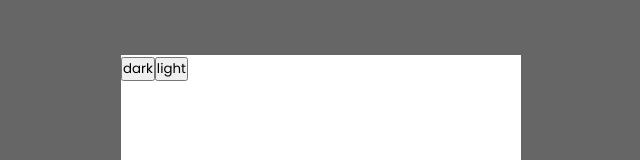
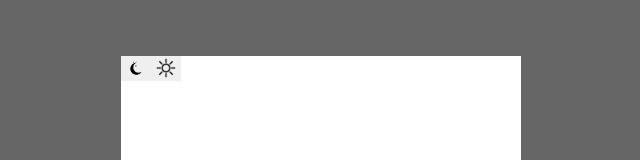
Before and after one commit to MatheusFellipi/calculatora-Reactjs, a React (Create React App) app: page / in a window 1280 px wide. Shown: the top 160 px of the page, without its empty margins (319-959 px from the left). Built offline with nearby package versions, Linux system fonts and the light colour scheme.

Commit message:
Update index.tsx

```diff
--- a/src/page/Landing/index.tsx
+++ b/src/page/Landing/index.tsx
@@ -1,9 +1,17 @@
 import { useState } from "react";
 import { Buttons } from "../../components/Buttons";
-import { ButtonsContainer, Calculador, Container, Display } from "./styles";
+import {
+  ButtonsContainer,
+  Calculador,
+  Container,
+  Display,
+  GroupButtonTheme,
+} from "./styles";
 
 import * as math from "mathjs";
 import { useTheme } from "../../Context/themes";
+import dark from "../../assets/img/dark.png";
+import light from "../../assets/img/light.png";
 
 const number = [7, 8, 9, 4, 5, 6, 1, 2, 3, 0];
 const operator = ["*", "/", "+", ".", "-"];
@@ -45,22 +53,22 @@ export default function Index() {
   return (
     <Container>
       <Calculador>
-        <div>
+        <GroupButtonTheme>
           <button
             onClick={() => {
               setTheme("dark");
             }}
           >
-            dark
+            <img src={dark} alt="dark" />
           </button>
           <button
             onClick={() => {
               setTheme("light");
             }}
           >
-            light
+            <img src={light} alt="light" />
           </button>
-        </div>
+        </GroupButtonTheme>
 
         <Display>
           <p>{input}</p>
```
